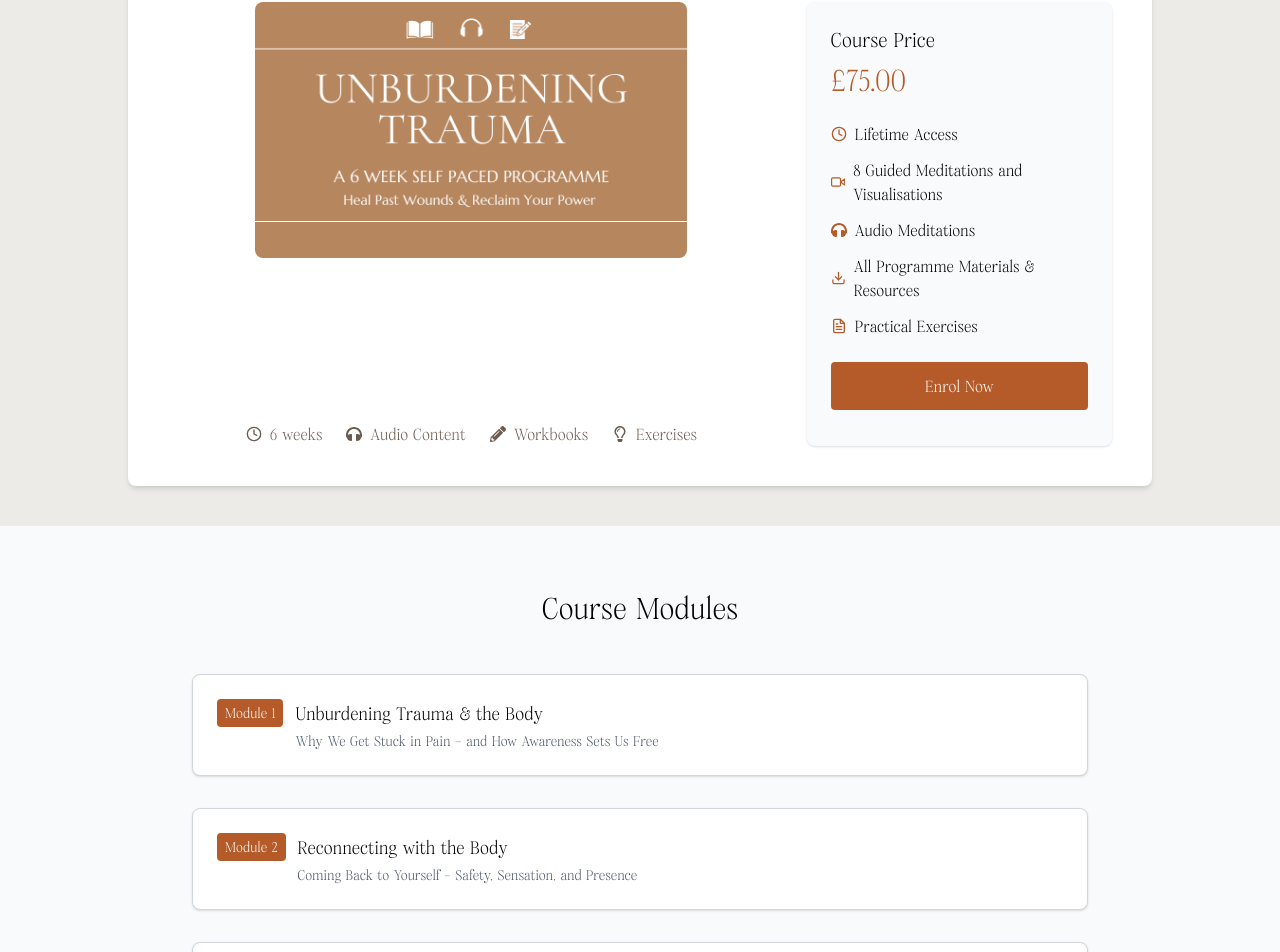
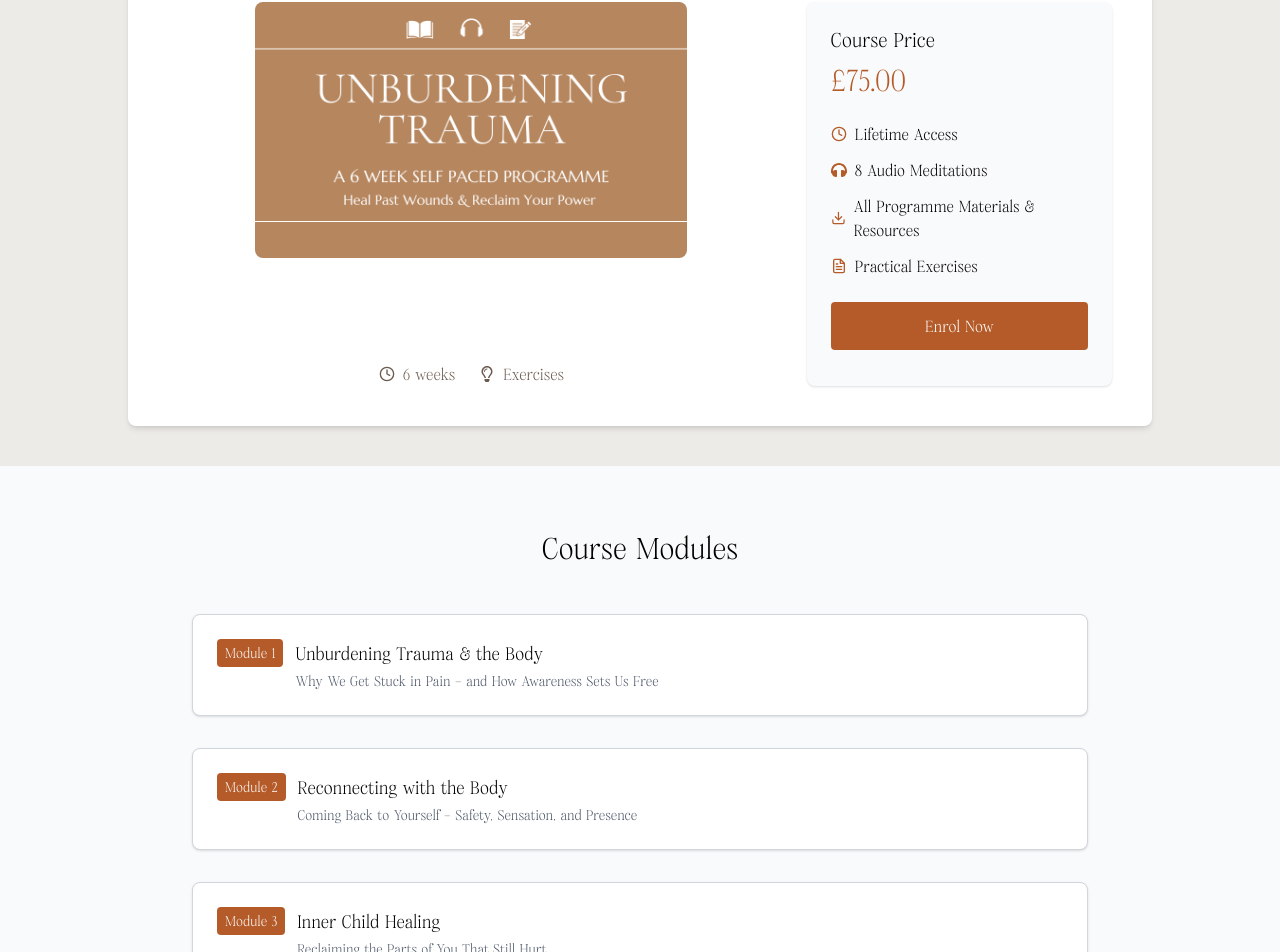
Before and after one commit to Monis9451/Course_Platform, a React (Vite) app in the folder Course-platform(frontend)/: page /course/1 in a window 1280 px wide. Shown: the part 1436-2388 px from the top of the page. Built offline with nearby package versions, Linux system fonts and the light colour scheme; no server answers; a web font is replaced by a local one.

Commit message:
Edit the course detail section according to the instructions

```diff
--- a/Course-platform(frontend)/src/pages/CourseDetails.jsx
+++ b/Course-platform(frontend)/src/pages/CourseDetails.jsx
@@ -530,14 +530,10 @@ const CourseDetails = () => {
                   <FiClock className="mr-2" />
                   {course.duration}
                 </span>
-                <span className="flex items-center text-warm-gray text-base font-fitzgerald">
-                  <FaHeadphones className="mr-2" />
-                  Audio Content
-                </span>
-                <span className="flex items-center text-warm-gray text-base font-fitzgerald">
+                {/* <span className="flex items-center text-warm-gray text-base font-fitzgerald">
                   <FaPencilAlt className="mr-2" />
                   Workbooks
-                </span>
+                </span> */}
                 <span className="flex items-center text-warm-gray text-base font-fitzgerald">
                   <FaRegLightbulb className="mr-2" />
                   Exercises
@@ -555,12 +551,8 @@ const CourseDetails = () => {
                     Lifetime Access
                   </li>
                   <li className="flex items-center text-black font-fitzgerald">
-                    <FiVideo className="text-primary mr-2" />
-                    {course.id === 1 ? "8 Guided Meditations and Visualisations" : `${course.lessons} Guided Lessons`}
-                  </li>
-                  <li className="flex items-center text-black font-fitzgerald">
                     <FaHeadphones className="text-primary mr-2" />
-                    Audio Meditations
+                    {course.id === 1 ? "8" : `${course.lessons}`} Audio Meditations
                   </li>
                   <li className="flex items-center text-black font-fitzgerald">
                     <FiDownload className="text-primary mr-2" />
```
